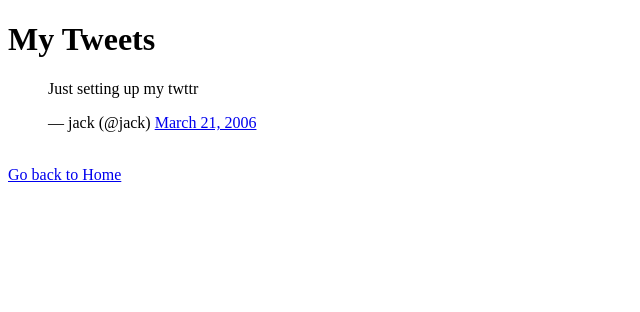
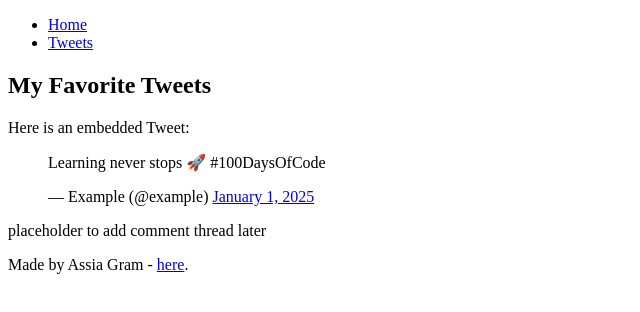
Before and after one commit to assia04702/My_First_Portfolio, a plain HTML site: page html_basic/tweets.html in a window 1280 px wide. Shown: the whole page, without its empty margins (0-640 px from the left). Drawn offline with Linux system fonts and the light colour scheme.

Commit message:
Add index.html and tweets.html with correct structure and embedded tweet

```diff
--- a/html_basic/tweets.html
+++ b/html_basic/tweets.html
@@ -1,20 +1,38 @@
 <!DOCTYPE html>
-<html>
+<html lang="en">
 <head>
-    <title>My Tweets</title>
+    <meta charset="UTF-8">
+    <title>My Portfolio - Tweets</title>
 </head>
 <body>
-    <h1>My Tweets</h1>
+    <header>
+        <ul>
+            <li><a href="index.html">Home</a></li>
+            <li><a href="tweets.html">Tweets</a></li>
+        </ul>
+    </header>
 
-    <!-- Embed Tweet -->
-    <blockquote class="twitter-tweet">
-        <p lang="en" dir="ltr">Just setting up my twttr</p>&mdash; jack (@jack)
-        <a href="https://twitter.com/jack/status/20">March 21, 2006</a>
-    </blockquote>
-    <script async src="https://platform.twitter.com/widgets.js" charset="utf-8"></script>
+    <main>
+        <article>
+            <h1>My Favorite Tweets</h1>
+            <p>Here is an embedded Tweet:</p>
 
-    <br>
-    <!-- Link to go back -->
-    <a href="index.html">Go back to Home</a>
+            <!-- Embedded Tweet -->
+            <blockquote class="twitter-tweet">
+                <p lang="en" dir="ltr">Learning never stops 🚀 #100DaysOfCode</p>
+                &mdash; Example (@example)
+                <a href="https://twitter.com/example/status/1234567890">January 1, 2025</a>
+            </blockquote>
+            <script async src="https://platform.twitter.com/widgets.js" charset="utf-8"></script>
+        </article>
+
+        <aside>
+            <p>placeholder to add comment thread later</p>
+        </aside>
+    </main>
+
+    <footer>
+        <p>Made by Assia Gram - <a href="https://github.com" target="_blank">here</a>.</p>
+    </footer>
 </body>
 </html>
```
Also changed, not shown: html_basic/index.html (line endings or trailing spaces).
